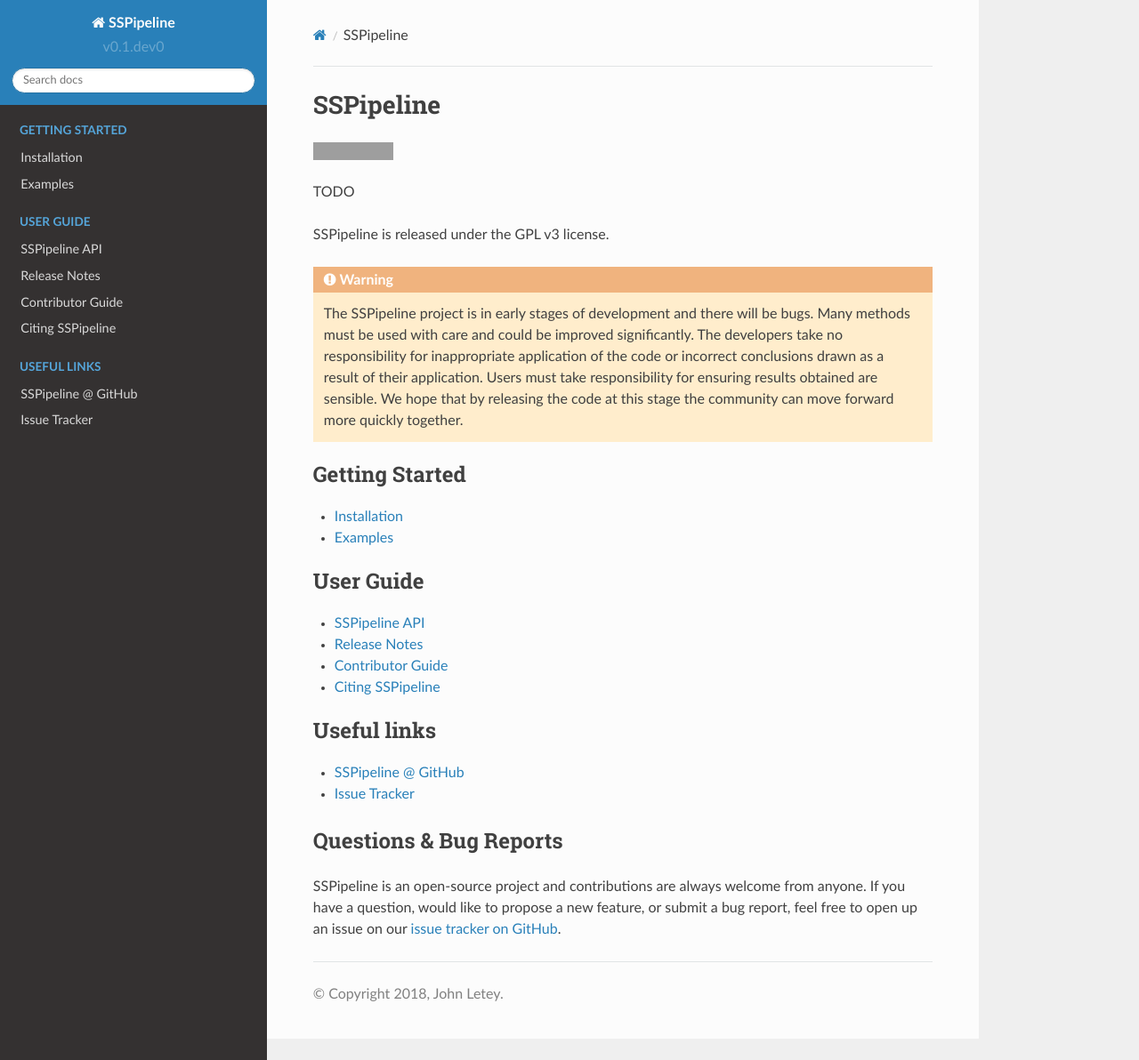
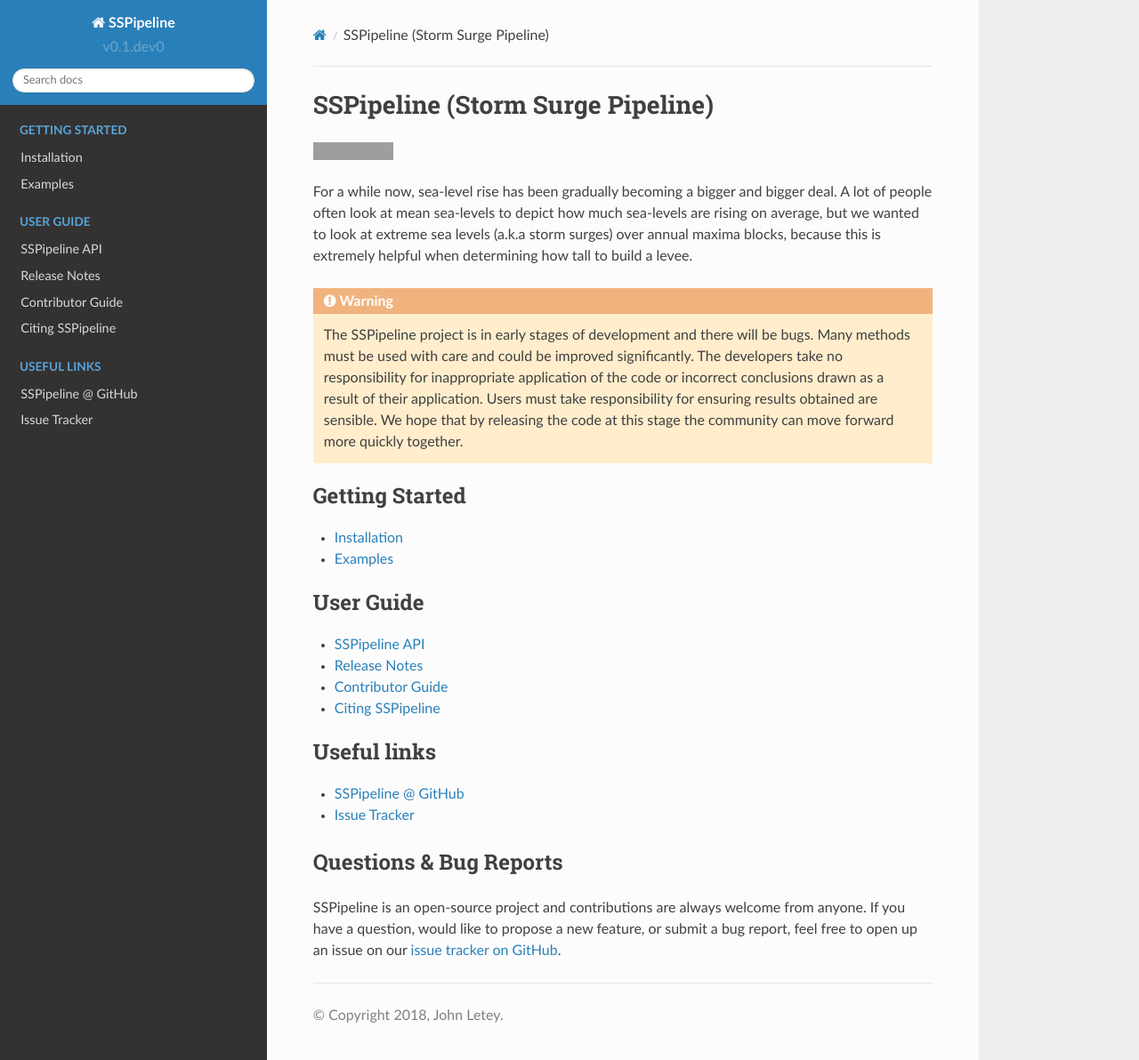
Before and after one commit to MUSSLES/sspipeline, a Sphinx documentation site: the page built from doc/source/index.rst, in a window 1280 px wide and 1192 px high. Shown: the whole window at 89% size. Built offline with Sphinx 7.4.7 and the Read the Docs theme 2.0.0, drawn with Linux system fonts in a browser that asks for light colours; pages that are not in the unit, such as notebooks, are missing from menus; grey boxes are pictures that could not be loaded.

Commit message:
updated the docs

```diff
--- a/doc/source/index.rst
+++ b/doc/source/index.rst
@@ -3,15 +3,13 @@
    You can adapt this file completely to your liking, but it should at least
    contain the root `toctree` directive.
 
-SSPipeline
-==========
+SSPipeline (Storm Surge Pipeline)
+=================================
 
-.. image:: https://travis-ci.org/MUSSLES/sspipeline.svg?branch=master
+.. image:: https://img.shields.io/travis/MUSSLES/sspipeline/master.svg?style=flat-square&label=CI
     :target: https://travis-ci.org/MUSSLES/sspipeline
 
-TODO
-
-SSPipeline is released under the GPL v3 license.
+For a while now, sea-level rise has been gradually becoming a bigger and bigger deal. A lot of people often look at mean sea-levels to depict how much sea-levels are rising on average, but we wanted to look at extreme sea levels (a.k.a storm surges) over annual maxima blocks, because this is extremely helpful when determining how tall to build a levee.
 
 .. warning::
 
```
Also changed, not shown: doc/source/citing.rst (+3 -4 lines).
